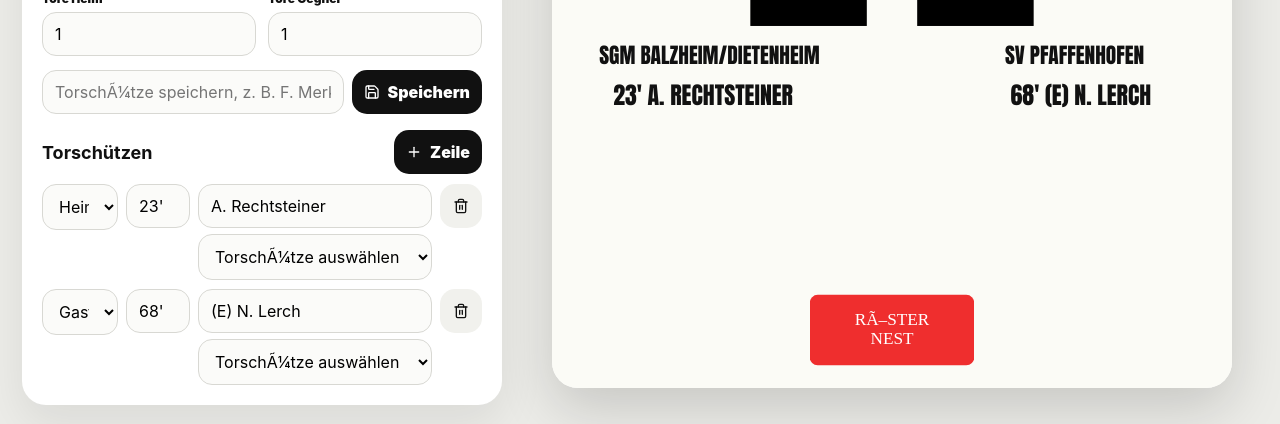
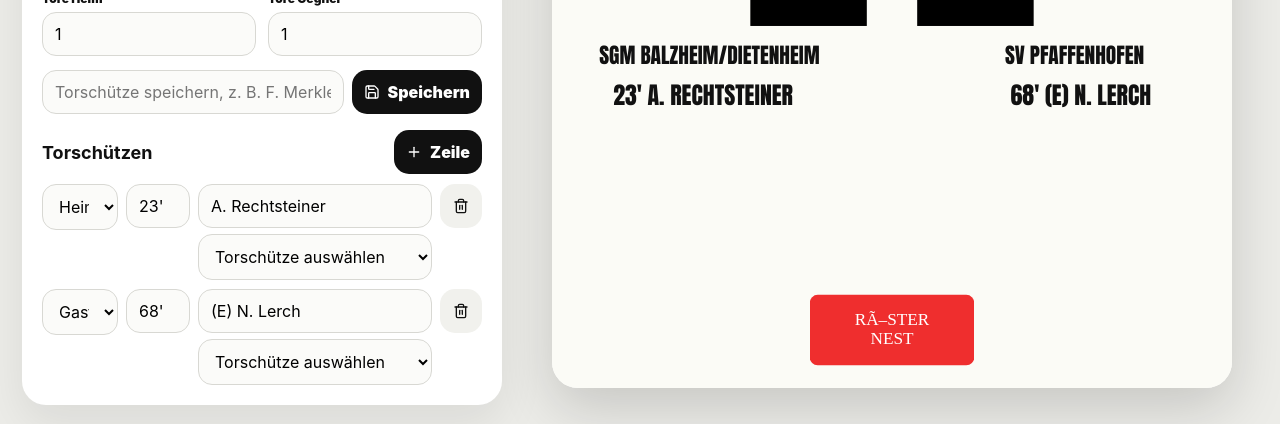
Before and after one commit to fmerkle-cloud/veo-intro-pro, a React (Vite) app: page / in a window 1280 px wide. Shown: the part 484-908 px from the top of the page. Built offline with nearby package versions, Linux system fonts and the light colour scheme.

Commit message:
fix remaining umlauts

```diff
--- a/src/App.jsx
+++ b/src/App.jsx
@@ -589,7 +589,7 @@ function App() {
             </div>
 
             <div className="scorerSaveBox">
-              <input value={newScorerName} onChange={(e) => setNewScorerName(e.target.value)} placeholder="TorschÃ¼tze speichern, z. B. F. Merkle" />
+              <input value={newScorerName} onChange={(e) => setNewScorerName(e.target.value)} placeholder="Torschütze speichern, z. B. F. Merkle" />
               <button className="secondary" onClick={() => saveScorerName(newScorerName)}><Save size={16}/> Speichern</button>
             </div>
 
@@ -602,7 +602,7 @@ function App() {
                   <div className="scorerNameWrap">
                     <input placeholder="Name" value={s.name} onChange={(e) => updateScorer(i, "name", e.target.value)} onBlur={() => saveScorerName(s.name)} />
                     <select value="" onChange={(e) => e.target.value && updateScorer(i, "name", e.target.value)}>
-                      <option value="">TorschÃ¼tze auswählen</option>
+                      <option value="">Torschütze auswählen</option>
                       {(state.scorerNames || []).map(name => <option key={name} value={name}>{name}</option>)}
                     </select>
                   </div>
@@ -634,8 +634,8 @@ function App() {
         {activeTab === "design" && (
           <section>
             <label className="sliderField"><span>Hintergrund-Deckkraft: {m.backgroundOpacity}%</span><input type="range" min="10" max="100" value={m.backgroundOpacity} onChange={(e) => updateMatch("backgroundOpacity", Number(e.target.value))} /></label>
-            <label className="sliderField"><span>Logo-GrÃ¶ÃŸe: {m.logoScale}%</span><input type="range" min="50" max="180" value={m.logoScale} onChange={(e) => updateMatch("logoScale", Number(e.target.value))} /></label>
-            <label className="sliderField"><span>SponsorgrÃ¶ÃŸe: {m.sponsorScale}%</span><input type="range" min="60" max="260" value={m.sponsorScale} onChange={(e) => updateMatch("sponsorScale", Number(e.target.value))} /></label>
+            <label className="sliderField"><span>Logo-Größe: {m.logoScale}%</span><input type="range" min="50" max="180" value={m.logoScale} onChange={(e) => updateMatch("logoScale", Number(e.target.value))} /></label>
+            <label className="sliderField"><span>SponsorGröße: {m.sponsorScale}%</span><input type="range" min="60" max="260" value={m.sponsorScale} onChange={(e) => updateMatch("sponsorScale", Number(e.target.value))} /></label>
           </section>
         )}
 
```
